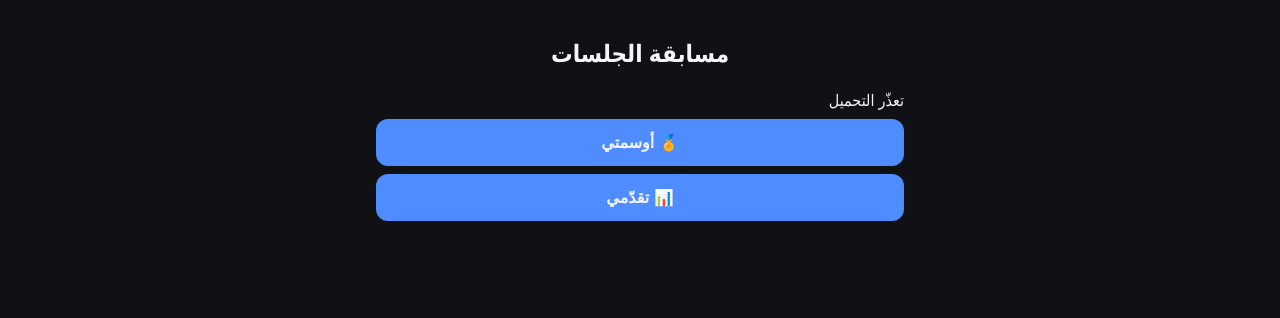
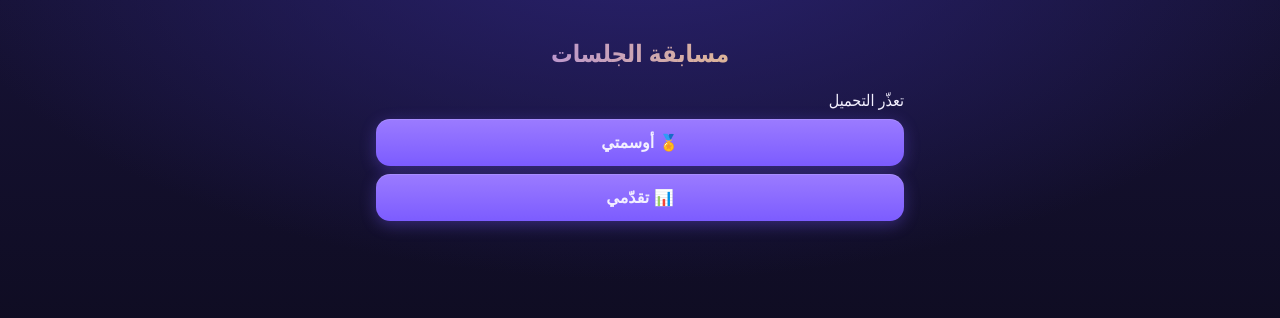
Before and after one commit to mulhamfetna/boundless-src-researcher-journey-game, a website: page frontend/index.html in a window 1280 px wide. Drawn offline with Linux system fonts and the light colour scheme; no server answers.

Commit message:
feat(p1): deep-indigo + gold game theme across screens

```diff
--- a/frontend/styles.css
+++ b/frontend/styles.css
@@ -1,20 +1,42 @@
-:root { --bg:#0f1115; --card:#1b2030; --accent:#4f8cff; --good:#2fbf71; --bad:#e0524f; --fg:#f3f5f9; }
+:root {
+  --bg:#0c0a1a; --bg2:#161235; --card:#1b1742; --card2:#241e57;
+  --accent:#7c5cff; --accent2:#9b7bff; --gold:#ffd166;
+  --good:#2fd27a; --bad:#ff5d6c; --fg:#f3f0ff; --muted:#a79fd6;
+}
 * { box-sizing: border-box; }
-body { margin:0; font-family: system-ui, "Segoe UI", Tahoma, sans-serif; background:var(--bg); color:var(--fg); }
-#app { max-width: 560px; margin: 0 auto; padding: 16px; }
+body {
+  margin:0; color:var(--fg);
+  font-family: system-ui, "Segoe UI", Tahoma, sans-serif;
+  background:
+    radial-gradient(1200px 600px at 50% -10%, #2a2270 0%, transparent 60%),
+    linear-gradient(180deg, var(--bg2) 0%, var(--bg) 60%);
+  background-attachment: fixed; min-height:100vh;
+}
+#app { max-width:560px; margin:0 auto; padding:16px; }
 .screen { animation: fade .2s ease; }
 .hidden { display:none; }
 @keyframes fade { from{opacity:0; transform:translateY(6px);} to{opacity:1; transform:none;} }
 h1,h2 { text-align:center; }
+h1 { background:linear-gradient(90deg,var(--accent2),var(--gold)); -webkit-background-clip:text; background-clip:text; color:transparent; }
 .topbar { display:flex; justify-content:space-between; font-variant-numeric: tabular-nums; color:#9aa4bf; }
 .q-image { width:100%; border-radius:12px; margin:12px 0; }
 button, .opt {
-  display:block; width:100%; margin:8px 0; padding:14px; border:none; border-radius:12px;
-  background:var(--card); color:var(--fg); font-size:1rem; cursor:pointer; text-align:right;
+  display:block; width:100%; margin:8px 0; padding:14px; border:none; border-radius:14px;
+  background:linear-gradient(180deg, var(--card2), var(--card));
+  color:var(--fg); font-size:1rem; cursor:pointer; text-align:right;
+  box-shadow:0 2px 0 #0006, inset 0 1px 0 #ffffff10; transition:transform .08s ease, filter .15s ease;
 }
-.opt.good { background:var(--good); } .opt.bad { background:var(--bad); }
-#btn-board, #btn-home, .quiz-card { background:var(--accent); text-align:center; font-weight:600; }
-.summary-big { font-size:2rem; text-align:center; margin:8px 0; }
+button:active, .opt:active { transform:translateY(1px) scale(.99); }
+.opt.good { background:linear-gradient(180deg,#37e08a,#1faa61); }
+.opt.bad { background:linear-gradient(180deg,#ff7480,#d83d4c); }
+#btn-board, #btn-home, .quiz-card {
+  background:linear-gradient(180deg, var(--accent2), var(--accent));
+  text-align:center; font-weight:700; box-shadow:0 4px 16px #7c5cff55, inset 0 1px 0 #ffffff22;
+}
+.summary-big {
+  font-size:2.2rem; text-align:center; margin:8px 0; font-weight:800;
+  background:linear-gradient(90deg, var(--gold), #fff3c4); -webkit-background-clip:text; background-clip:text; color:transparent;
+}
 .report-item { background:var(--card); border-radius:12px; padding:12px; margin:8px 0; }
 .report-item.good { border-right:4px solid var(--good); }
 .report-item.bad { border-right:4px solid var(--bad); }
```
